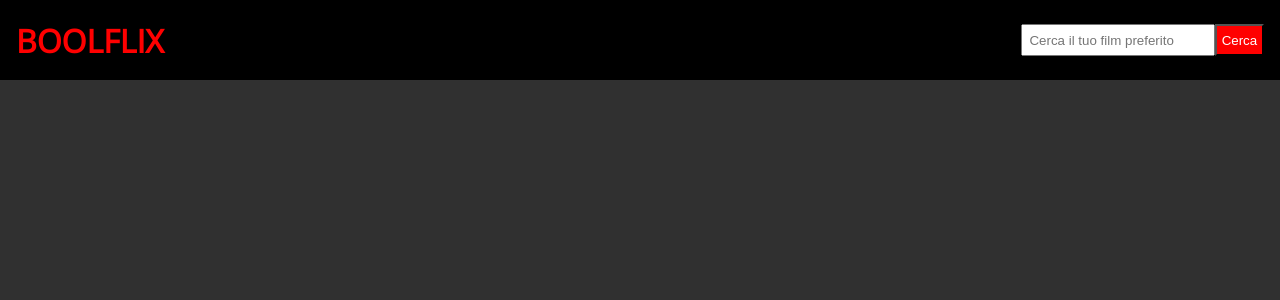
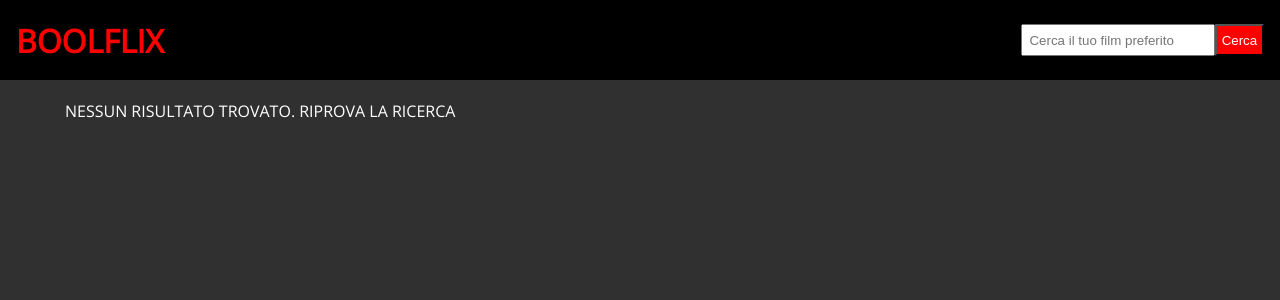
Before and after one commit to Pier5/vue-boolflix, a Vue app: page / in a window 1280 px wide. Shown: the top 300 px of the page. Built offline with nearby package versions, Linux system fonts and the light colour scheme.

Commit message:
-controllo su nessun risultato trovato-

```diff
--- a/src/components/MainBoolflix.vue
+++ b/src/components/MainBoolflix.vue
@@ -1,6 +1,8 @@
 <template>
   <main>
-    <section v-show="movies.length" class="movies-titles">
+    <div class="no-results" v-if="movies.length == ''">Nessun risultato trovato. Riprova la ricerca</div>
+    <div v-else>
+      <section v-show="movies.length" class="movies-titles">
       <h1>Lista film:</h1>
       <div class="container">
         <BoolflixCards
@@ -20,6 +22,7 @@
         />
       </div>
     </section>
+    </div>
   </main>
 </template>
 
@@ -39,7 +42,8 @@ export default {
 </script>
 
 <style lang="scss" scoped>
-h1 {
+h1,
+.no-results {
   margin-left: 65px;
   padding-top: 100px;
   text-transform: uppercase;
```
